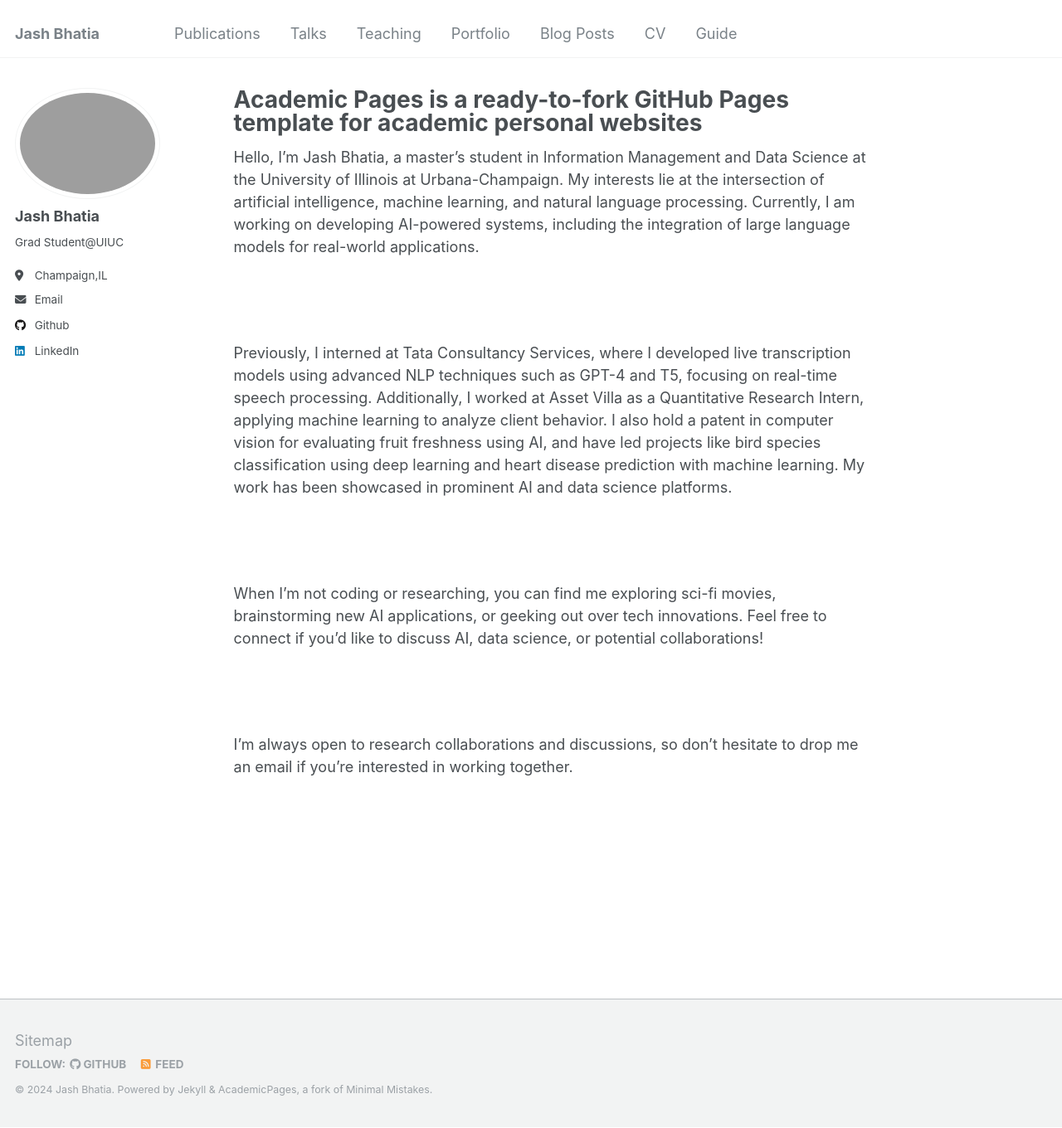
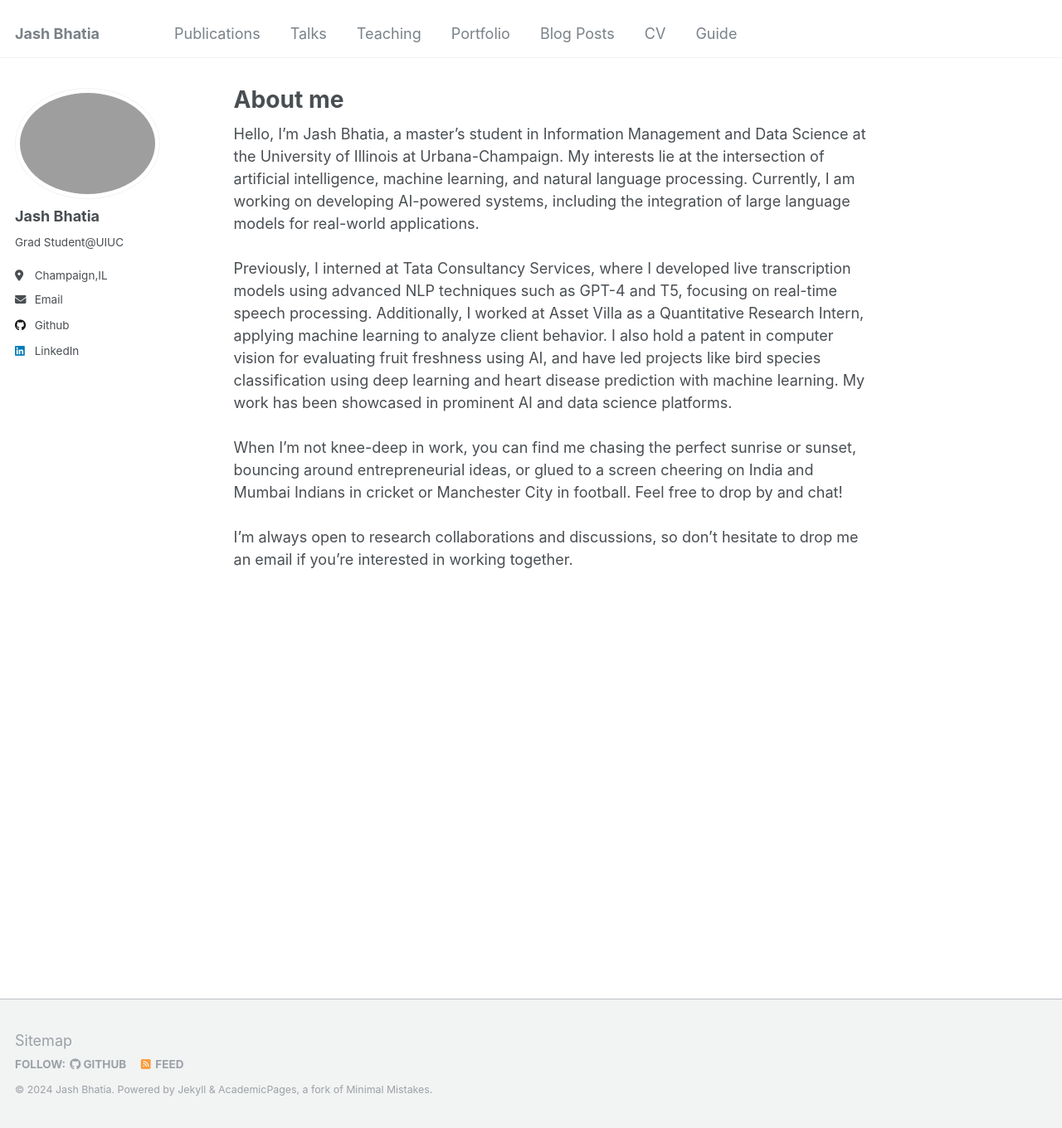
Before and after one commit to jashbhatia07/jashbhatia.github.io, a Jekyll site: the page built from _pages/about.md, in a window 1280 px wide and 1360 px high. Shown: the whole window at 83% size. Built offline with Jekyll 4.4.1, drawn with Linux system fonts in a browser that asks for light colours.

Commit message:
Update about.md

```diff
--- a/_pages/about.md
+++ b/_pages/about.md
@@ -1,6 +1,7 @@
 ---
 permalink: /
-title: "Academic Pages is a ready-to-fork GitHub Pages template for academic personal websites"
+title: "About me"
+excerpt: "About me"
 author_profile: true
 redirect_from:
   - /about/
@@ -8,15 +9,9 @@ redirect_from:
 ---
 
 Hello, I'm Jash Bhatia, a master's student in Information Management and Data Science at the University of Illinois at Urbana-Champaign. My interests lie at the intersection of artificial intelligence, machine learning, and natural language processing. Currently, I am working on developing AI-powered systems, including the integration of large language models for real-world applications.
-
 <br> <br>
-
 Previously, I interned at Tata Consultancy Services, where I developed live transcription models using advanced NLP techniques such as GPT-4 and T5, focusing on real-time speech processing. Additionally, I worked at Asset Villa as a Quantitative Research Intern, applying machine learning to analyze client behavior. I also hold a patent in computer vision for evaluating fruit freshness using AI, and have led projects like bird species classification using deep learning and heart disease prediction with machine learning. My work has been showcased in prominent AI and data science platforms.
-
 <br><br>
-
-When I’m not coding or researching, you can find me exploring sci-fi movies, brainstorming new AI applications, or geeking out over tech innovations. Feel free to connect if you'd like to discuss AI, data science, or potential collaborations!
-
+When I’m not knee-deep in work, you can find me chasing the perfect sunrise or sunset, bouncing around entrepreneurial ideas, or glued to a screen cheering on India and Mumbai Indians in cricket or Manchester City in football. Feel free to drop by and chat!
 <br><br>
-
 I’m always open to research collaborations and discussions, so don’t hesitate to drop me an email if you’re interested in working together.
```
